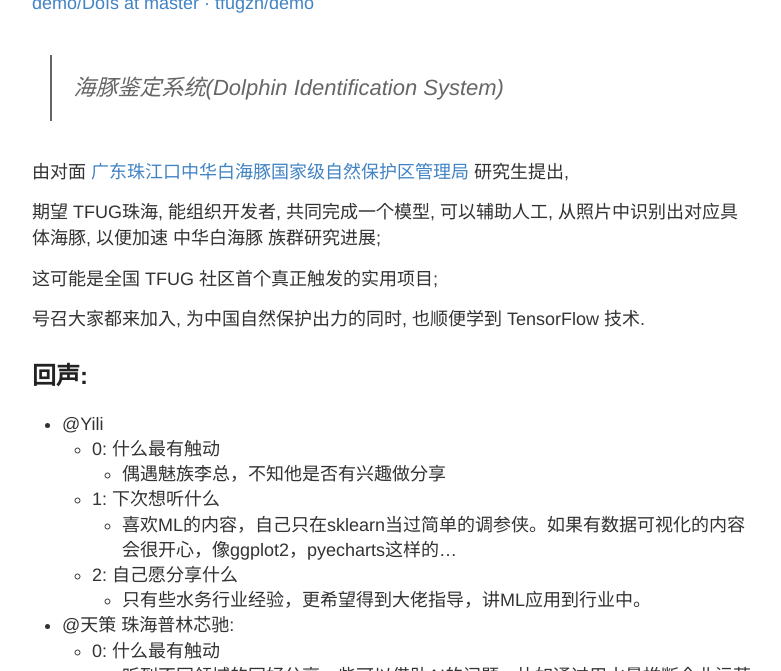
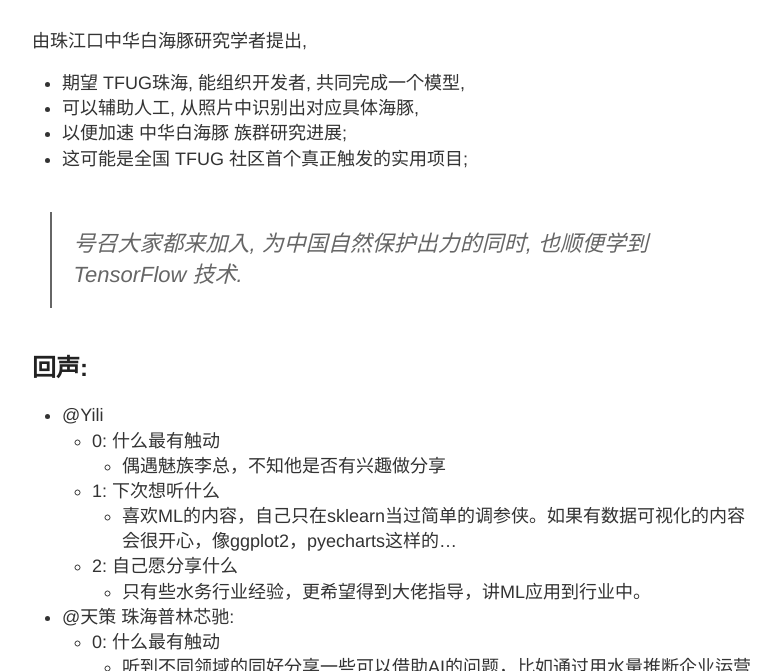
Before and after one commit to tfugzh/blog, a Jekyll site: the page built from _posts/2019-09-09-et-tf-all-around-summary.md, in a window 1280 px wide and 900 px high, scrolled down 5932 px, cut to the strip 229-900 px from the top of the window. Shown: the whole strip, without its empty margins (248-1029 px from the left). Built offline with Jekyll 4.4.1, drawn with Linux system fonts in a browser that asks for light colours; comment, search, counter and statistics services are not loaded; some of the changed text lies outside the part shown.

Commit message:
📦 NEW: fix naming

```diff
--- a/_posts/2019-09-09-et-tf-all-around-summary.md
+++ b/_posts/2019-09-09-et-tf-all-around-summary.md
@@ -19,16 +19,10 @@ TFUG珠海首次 淇澳岛 活动完成
 <!--more-->
 
 
-当然是非常正常有妹活动:
 
 ![](https://ipic.zoomquiet.top/2019-09-09-full-foto.jpg)
 
-- 现场有MM
-- 现场有MM
-- 现场有MM
-
-嗯哼, 重要的事儿得说三次...
-
+部分志愿者太过害羞没能入镜...
 
 ## 活动:
 [TensorFlow All\-Around 珠海 \| Meetup](https://www.meetup.com/TensorFlow-User-Group-Zhuhai/events/264053619/)
@@ -122,15 +116,15 @@ TFUG珠海首次 淇澳岛 活动完成
 
 > 海豚鉴定系统(Dolphin Identification System)
 
-由对面 [广东珠江口中华白海豚国家级自然保护区管理局](http://www.cwd.gov.cn/) 研究生提出,
+由`珠江口中华白海豚研究学者`提出,
 
-期望 TFUG珠海, 能组织开发者, 共同完成一个模型,
-可以辅助人工, 从照片中识别出对应具体海豚,
-以便加速 `中华白海豚` 族群研究进展;
+- 期望 TFUG珠海, 能组织开发者, 共同完成一个模型,
+- 可以辅助人工, 从照片中识别出对应具体海豚,
+- 以便加速 `中华白海豚` 族群研究进展;
+- 这可能是全国 TFUG 社区首个真正触发的实用项目;
 
-这可能是全国 TFUG 社区首个真正触发的实用项目;
 
-号召大家都来加入, 为中国自然保护出力的同时, 也顺便学到 TensorFlow 技术.
+> 号召大家都来加入, 为中国自然保护出力的同时, 也顺便学到 TensorFlow 技术.
 
 
 ## 回声:
```
